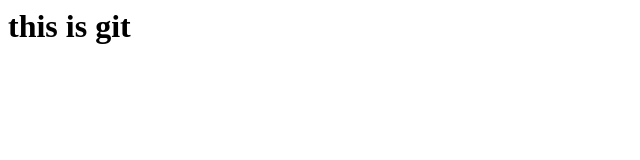
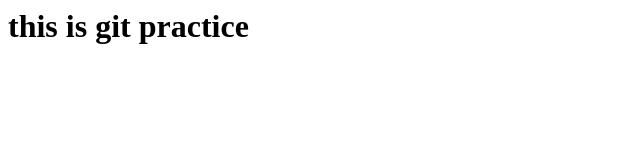
Before and after one commit to rds1411/git-test, a plain HTML site: page index.html in a window 1280 px wide. Shown: the whole page, without its empty margins (0-640 px from the left). Drawn offline with Linux system fonts and the light colour scheme.

Commit message:
index.html updated

```diff
--- a/index.html
+++ b/index.html
@@ -1 +1 @@
-<h1> this is git </h1>
+<h1> this is git practice </h1>
```
